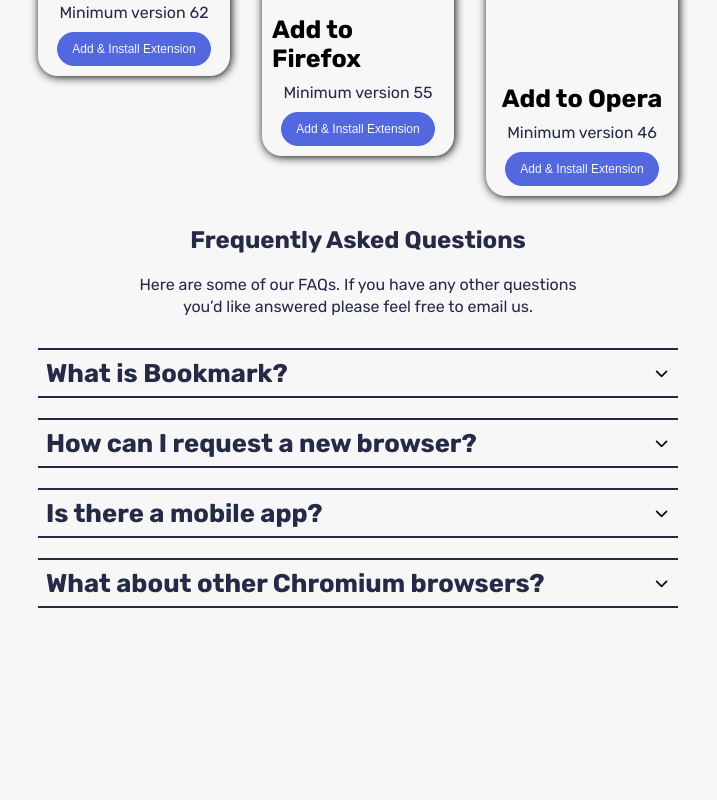
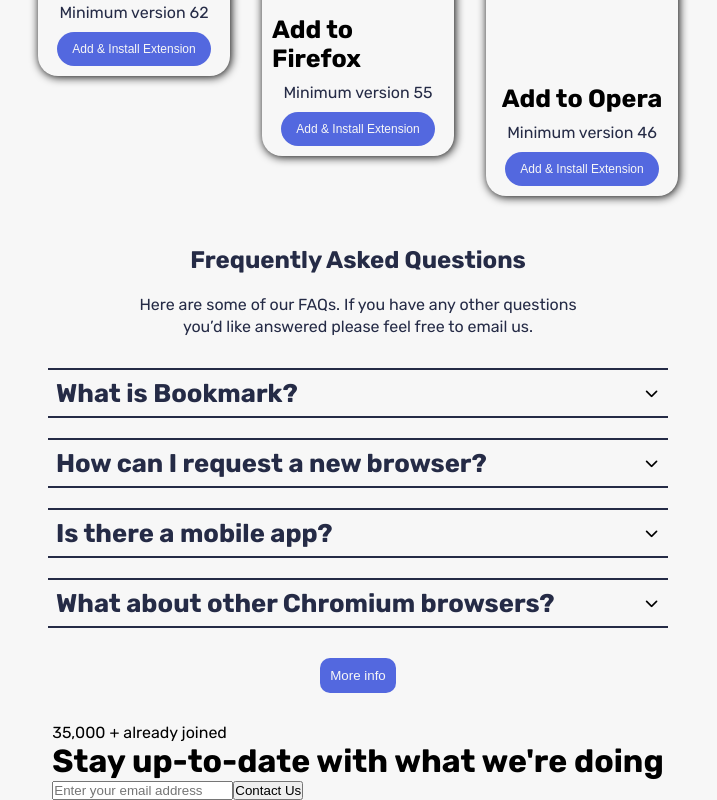
Before and after one commit to ygorhslima/bookmark-landing-page, a React (Vite) app in the folder bookmark-landing-page/: page / in a window 1280 px wide. Shown: the part 1804-2604 px from the top of the page, without its empty margins (282-999 px from the left). Before the commit the page ends 2432 px from the top, so only its background shows below. Built offline with nearby package versions, Linux system fonts and the light colour scheme.

Commit message:
começando o footer

```diff
--- a/bookmark-landing-page/src/App.jsx
+++ b/bookmark-landing-page/src/App.jsx
@@ -3,6 +3,7 @@
 import Presentation from "./components/SectionPresentation"
 import Extensions from "./components/SectionExtensions"
 import Questions from "./components/AsideQuestions"
+import Footer from "./components/Footer"
 function App() {
   return (
     <div>
@@ -12,6 +13,7 @@
         <Features/>
         <Extensions/>
         <Questions/>
+        <Footer/>
       </main>
     </div>
   )
--- a/bookmark-landing-page/src/components/AsideQuestions.jsx
+++ b/bookmark-landing-page/src/components/AsideQuestions.jsx
@@ -57,6 +57,7 @@
                     })
                 }
             </div>
+            <button className="button-question">More info</button>
         </aside>
     )
 }
--- /dev/null
+++ b/bookmark-landing-page/src/components/Footer.jsx
@@ -0,0 +1,20 @@
+import '../estilos/footer.css'
+
+
+export default function Footer(){
+    return(
+        <footer>
+            <div className="container-footer-contact-us">
+                <p>35,000 + already joined</p>
+                <h1>Stay up-to-date with what we're doing</h1>
+                <div className="container-form">
+                    <input type="text" placeholder='Enter your email address' />
+                    <button>Contact Us</button>
+                </div>
+            </div>
+            <div className="container-footer-links">
+
+            </div>
+        </footer>
+    )
+}
--- a/bookmark-landing-page/src/estilos/Extensions.css
+++ b/bookmark-landing-page/src/estilos/Extensions.css
@@ -79,12 +79,14 @@
     .list{
         flex-direction: column;
         align-items: center;
+        justify-content: space-between;
         gap: 10px;
         width: 100%;
+        height: 100%;
     }
     .list .item{
-        width: 100%;
-        box-shadow: none;
+        width: 60%;
+        margin: 5px;
     }
     .list .item img{
         width: 40%;
--- /dev/null
+++ b/bookmark-landing-page/src/estilos/footer.css
@@ -0,0 +1,6 @@
+footer{
+    display: flex;
+    flex-direction: column;
+    align-items: center;
+    justify-content: center;
+}
--- a/bookmark-landing-page/src/estilos/questions.css
+++ b/bookmark-landing-page/src/estilos/questions.css
@@ -6,6 +6,8 @@
 }
 
 .container-question{
+    margin: 10px;
+    padding: 10px;
     display: flex;
     flex-direction: column;
     align-items: center;
@@ -65,8 +67,24 @@
     margin: 10px;
 }
 
-@media screen and (max-width) {
-    .container-question{
+.button-question{
+    border: none;
+    background-color: var(--Blue600);
+    text-decoration: none;
+    color: var(--Grey50) !important;
+    padding: 10px;
+    border-radius: 10px;
+    transition: 0.8s;
+    margin: 10px;
+}
+.button-question:hover{
+    background-color: var(--Blue950);
+}
 
+@media screen and (max-width:768px) {
+    .list-questions{
+        width: 90%;
+    }
+    .list-questions .item {
     }
 }
```
